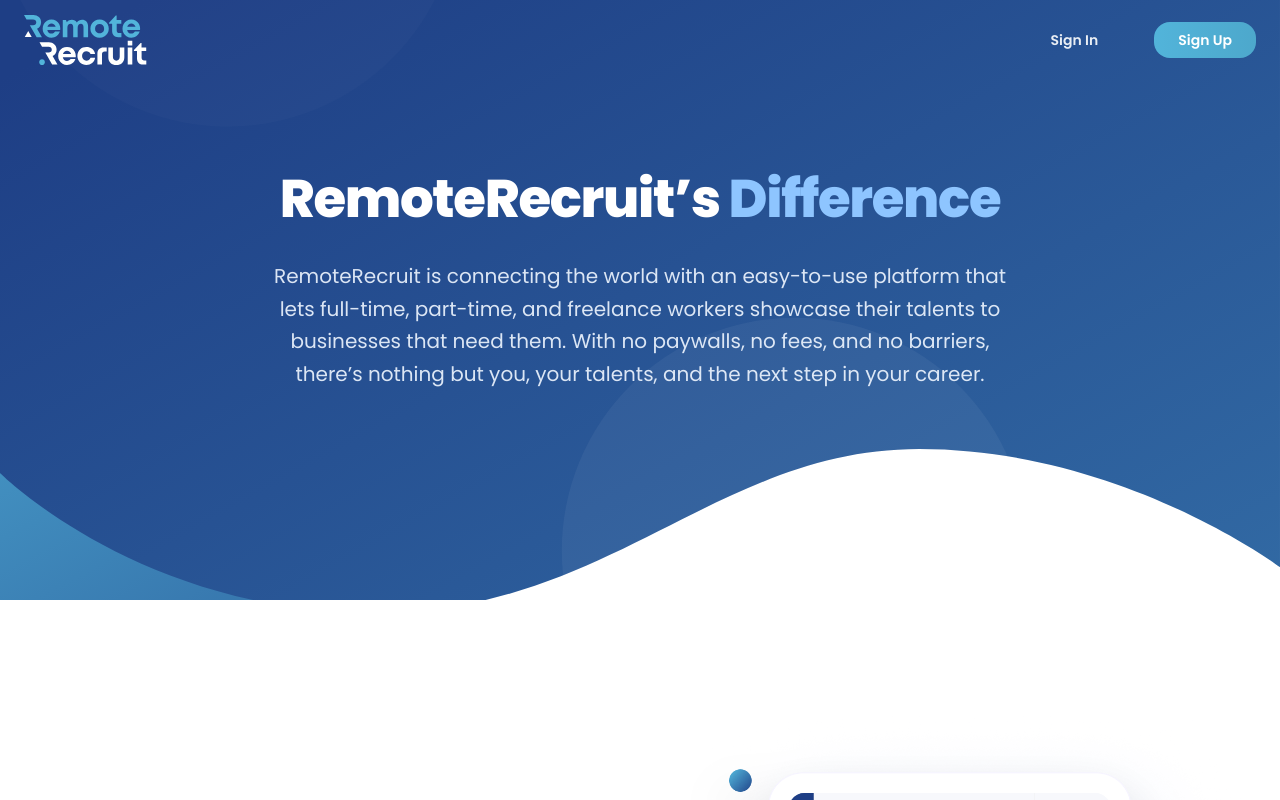
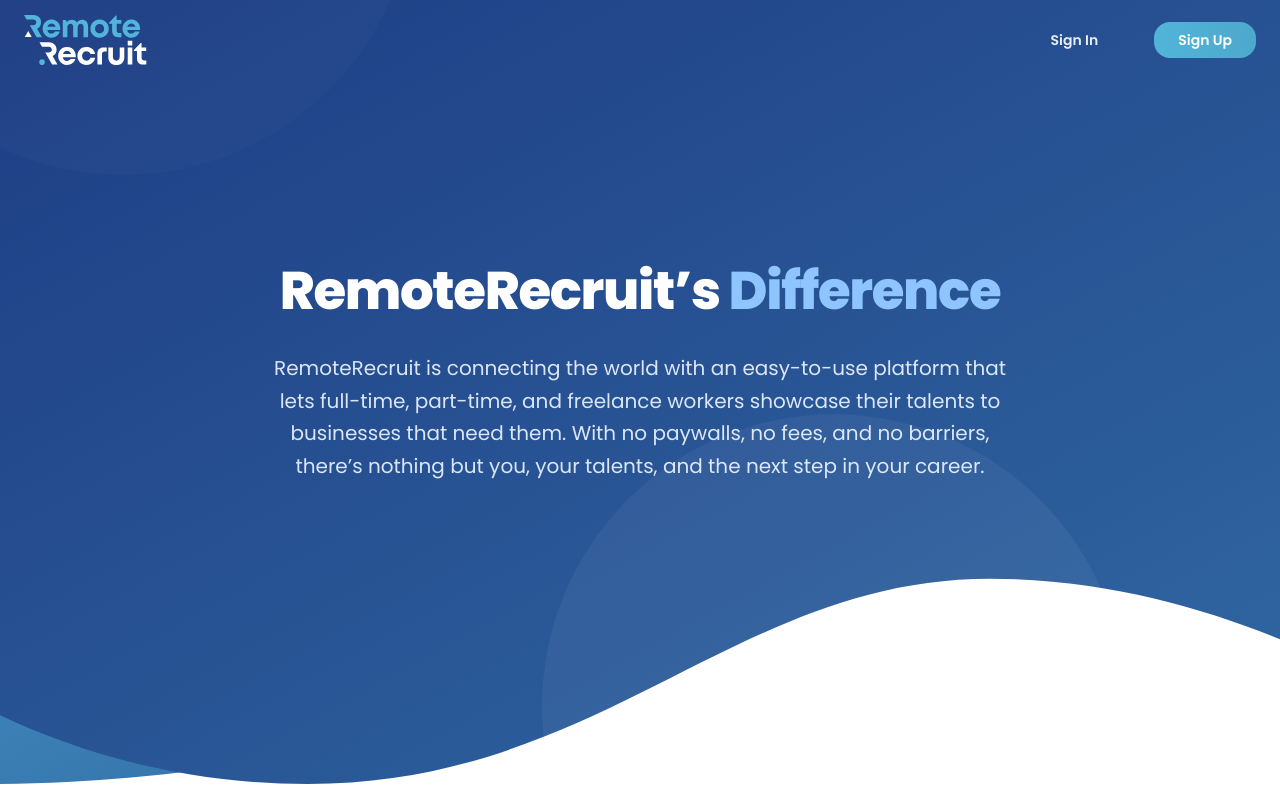
Before and after one commit to Grzafnan/remote-recruit, a React (Vite) app: page / in a window 1280 px wide. Shown: the top 800 px of the page. Built offline with nearby package versions, Linux system fonts and the light colour scheme.

Commit message:
refactor: update layout container dimensions and apply global body styling to prevent overflow

```diff
--- a/src/App.jsx
+++ b/src/App.jsx
@@ -11,7 +11,7 @@
 
 function App() {
   return (
-    <div className="min-h-screen lg:max-w-[1440px] mx-auto">
+    <div className="min-h-screen lg:max-w-360 w-full overflow-x-hidden mx-auto">
       <Navbar />
       <main id="main-content">
         <Hero />
--- a/src/components/layout/Navbar.jsx
+++ b/src/components/layout/Navbar.jsx
@@ -28,14 +28,14 @@
 
   return (
     <header
-      className={`w-[100vw] lg:max-w-[1440px] md:mx-auto lg:rounded-full fixed top-0 left-0 right-0 z-50 transition-all duration-300 ${scrolled
+      className={`w-[100vw] lg:max-w-360 md:mx-auto lg:rounded-full fixed top-0 left-0 right-0 z-50 transition-all duration-300 ${scrolled
         ? 'bg-gradient-to-r from-primary-dark to-primary-dark/90 backdrop-blur-md shadow-xl py-3 lg:py-2'
         : 'bg-transparent'
         }`}
       role="banner"
     >
       <nav
-        className="max-w-7xl mx-auto px-4 sm:px-6 lg:px-6 flex items-center justify-between h-16 md:h-20"
+        className="px-4 sm:px-6 lg:px-6 flex items-center justify-between h-16 md:h-20"
         aria-label="Main navigation"
         id="main-nav"
       >
--- a/src/components/sections/Hero.jsx
+++ b/src/components/sections/Hero.jsx
@@ -1,5 +1,4 @@
 
-import React from 'react';
 import AnimatedSection from '../common/AnimatedSection';
 import BG from '../../assets/background.svg'
 
@@ -7,7 +6,7 @@
 const Hero = () => {
   return (
     <section
-      className={`w-full min-h-[75vh] md:min-h[98vh] lg:max-w-[1440px] mx-auto flex items-center justify-center overflow-hidden bg-cover bg-center bg-no-repeat`}
+      className={`min-h-[75vh] md:min-h-[98vh] flex items-center justify-center overflow-hidden bg-cover bg-center bg-no-repeat`}
       id="hero"
       style={{
         backgroundImage: `url("${BG}")`
--- a/src/index.css
+++ b/src/index.css
@@ -1,4 +1,10 @@
 @import "tailwindcss";
+
+body, html {
+  box-sizing: border-box;
+  margin: 0;
+  padding: 0;
+}
 
 @theme {
   --color-primary-dark: #1E3E85;
@@ -22,6 +28,7 @@
     scroll-behavior: smooth;
     -webkit-font-smoothing: antialiased;
     -moz-osx-font-smoothing: grayscale;
+    overflow-x: hidden;
   }
 
   body {
```
